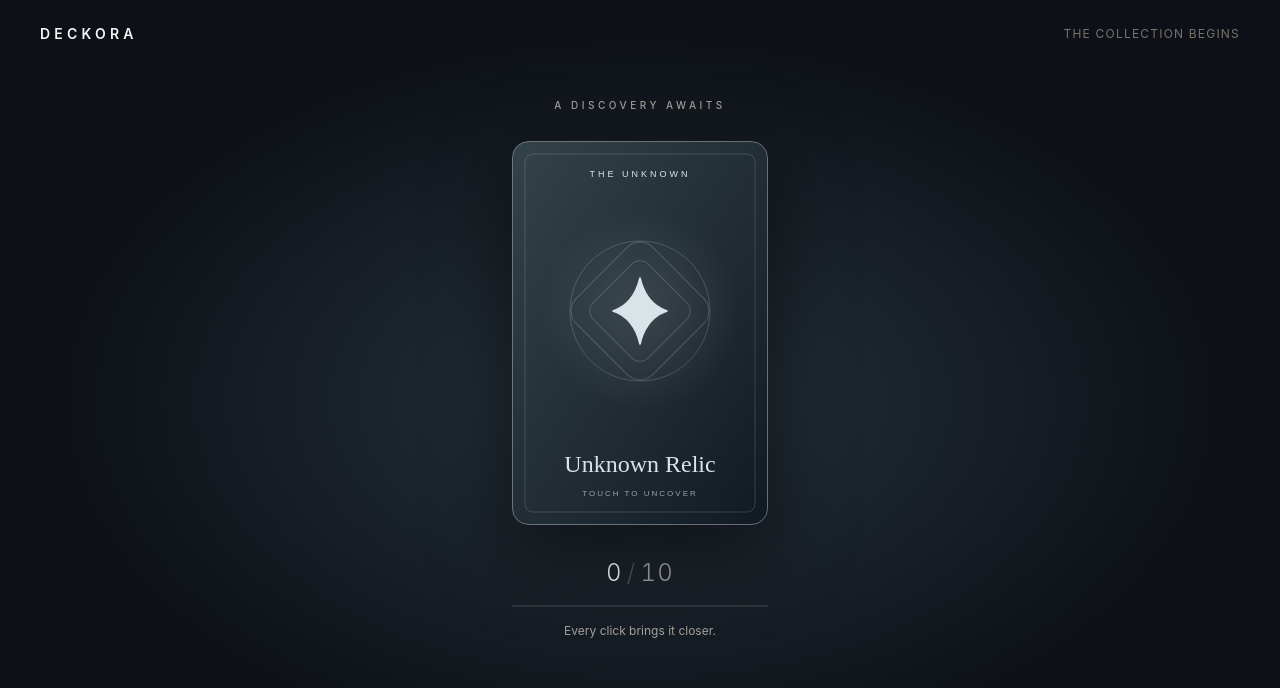
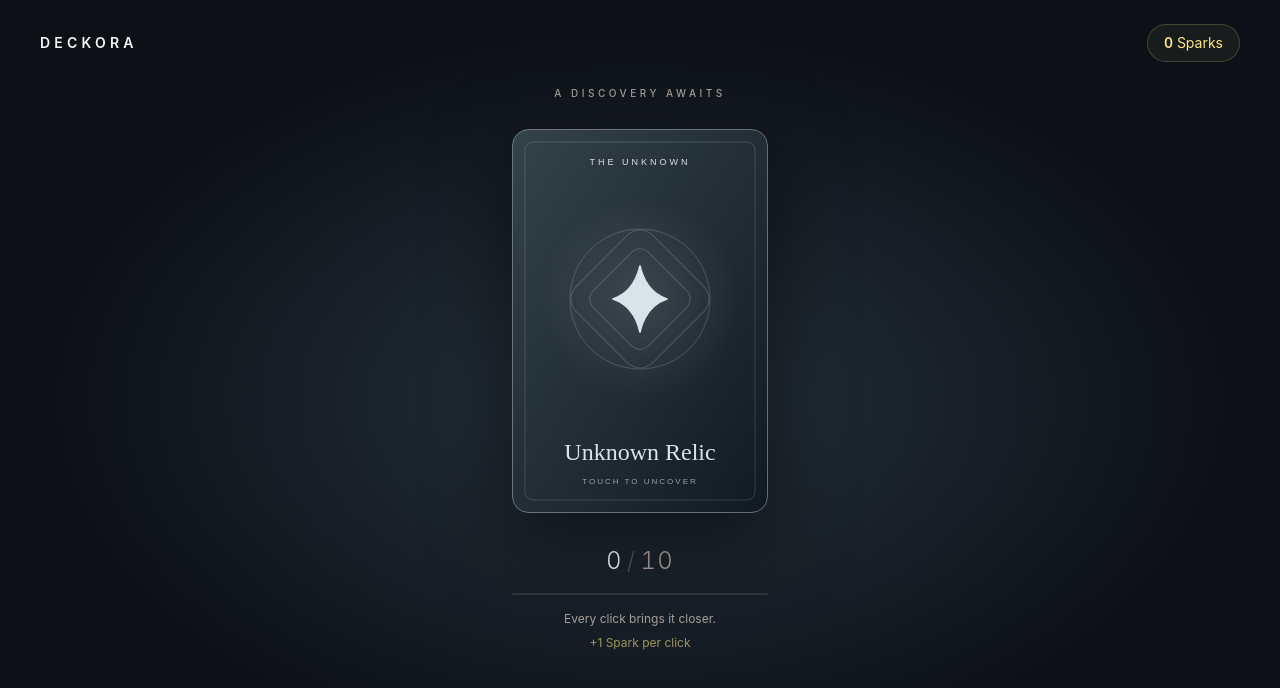
Before and after one commit to holyhell24/Deckora, a React (Vite) app: page / in a window 1280 px wide. Shown: the top 688 px of the page. Built offline with nearby package versions, Linux system fonts and the light colour scheme.

Commit message:
Card progression + sparks collecting

```diff
--- a/src/constants/cards.ts
+++ b/src/constants/cards.ts
@@ -24,8 +24,6 @@ import card21 from '../assets/cards/gold/022-phoenix-ember.svg'
 import card22 from '../assets/cards/gold/023-eternal-hourglass.svg'
 import card23 from '../assets/cards/gold/024-celestial-throne.svg'
 import card24 from '../assets/cards/gold/025-dawnbringer.svg'
-
-export const REQUIRED_CLICKS = 10
 
 export const CARDS: readonly Card[] = [
   { id: '001', name: 'Moonstone', rarity: 'White', image: card0 },
--- /dev/null
+++ b/src/constants/clicker.ts
@@ -0,0 +1,6 @@
+export const INITIAL_CLICK_TARGET = 10
+export const CLICK_TARGET_GROWTH = 10
+export const CURRENCY_NAME = 'Sparks'
+
+export const getClickTarget = (openedCards: number) =>
+  Math.ceil(INITIAL_CLICK_TARGET * CLICK_TARGET_GROWTH ** openedCards)
--- a/src/routes/home.tsx
+++ b/src/routes/home.tsx
@@ -2,7 +2,8 @@ import { useState } from 'react'
 
 import { CollectibleCard } from '../components/collectible-card'
 import { Button } from '../components/ui/button'
-import { CARDS, REQUIRED_CLICKS } from '../constants/cards'
+import { CARDS } from '../constants/cards'
+import { CURRENCY_NAME, getClickTarget } from '../constants/clicker'
 import { RARITY_WEIGHTS } from '../constants/rarities'
 
 const randomCard = () => {
@@ -22,16 +23,31 @@ const randomCard = () => {
 }
 
 export function HomePage() {
-  const [currentCount, setCurrentCount] = useState(0)
+  const [progress, setProgress] = useState({ currentCount: 0, sparks: 0, completedRounds: 0 })
+  const { currentCount, sparks, completedRounds } = progress
   const [card, setCard] = useState(randomCard)
-  const obtained = currentCount === REQUIRED_CLICKS
+  const requiredClicks = getClickTarget(completedRounds)
+  const obtained = currentCount >= requiredClicks
+
+  function handleCardClick() {
+    setProgress((previous) => {
+      if (previous.currentCount >= getClickTarget(previous.completedRounds)) return previous
+      return {
+        ...previous,
+        currentCount: previous.currentCount + 1,
+        sparks: previous.sparks + 1,
+      }
+    })
+  }
 
   return (
     <main className="relative isolate grid min-h-svh place-items-center overflow-hidden bg-[#0d1117] px-6 py-16 text-stone-100">
       <div aria-hidden="true" className="pointer-events-none absolute inset-0 -z-10 bg-[radial-gradient(ellipse_at_center,#26323b_0%,transparent_65%)]" />
       <header className="absolute inset-x-0 top-0 flex items-center justify-between px-6 py-6 sm:px-10">
         <span className="text-sm font-semibold tracking-[0.3em]">DECKORA</span>
-        <span className="text-xs tracking-widest text-stone-500">THE COLLECTION BEGINS</span>
+        <span className="rounded-full border border-amber-200/20 bg-amber-200/5 px-4 py-2 text-sm text-amber-200">
+          <span className="font-semibold tabular-nums">{sparks.toLocaleString()}</span> {CURRENCY_NAME}
+        </span>
       </header>
 
       <section aria-label="Card clicker" className="flex flex-col items-center">
@@ -39,17 +55,20 @@ export function HomePage() {
         <CollectibleCard
           card={card}
           revealed={obtained}
-          onClick={() => setCurrentCount((count) => Math.min(count + 1, REQUIRED_CLICKS))}
+          onClick={handleCardClick}
         />
 
         <div className="mt-8 w-56 sm:w-64">
           <p aria-live="polite" aria-atomic="true" className="text-center text-2xl font-light tabular-nums tracking-wider">
-            {currentCount}<span className="mx-1 text-stone-600">/</span><span className="text-stone-400">{REQUIRED_CLICKS}</span>
+            {currentCount}<span className="mx-1 text-stone-600">/</span><span className="text-stone-400">{requiredClicks}</span>
           </p>
-          <div role="progressbar" aria-label="Card unlock progress" aria-valuemin={0} aria-valuemax={REQUIRED_CLICKS} aria-valuenow={currentCount} className="mt-4 h-0.5 overflow-hidden rounded-full bg-white/10">
-            <div className="h-full bg-stone-200 transition-[width] duration-150 motion-reduce:transition-none" style={{ width: `${(currentCount / REQUIRED_CLICKS) * 100}%` }} />
+          <div role="progressbar" aria-label="Card unlock progress" aria-valuemin={0} aria-valuemax={requiredClicks} aria-valuenow={currentCount} className="mt-4 h-0.5 overflow-hidden rounded-full bg-white/10">
+            <div className="h-full bg-stone-200 transition-[width] duration-150 motion-reduce:transition-none" style={{ width: `${(currentCount / requiredClicks) * 100}%` }} />
           </div>
           <p role="status" className="mt-4 text-center text-xs text-stone-400">{obtained ? `${card.name} is yours.` : 'Every click brings it closer.'}</p>
+          <p className="mt-2 text-center text-xs text-amber-200/60">
+            {obtained ? `Next card: ${getClickTarget(completedRounds + 1)} clicks` : `+1 ${CURRENCY_NAME.slice(0, -1)} per click`}
+          </p>
         </div>
         <div className="mt-6 flex h-10 items-center">
           {obtained && (
@@ -58,7 +77,11 @@ export function HomePage() {
               className="cursor-pointer"
               onClick={() => {
                 setCard(randomCard())
-                setCurrentCount(0)
+                setProgress((previous) => ({
+                  ...previous,
+                  currentCount: 0,
+                  completedRounds: previous.completedRounds + 1,
+                }))
               }}
             >
               Discover another card
```
